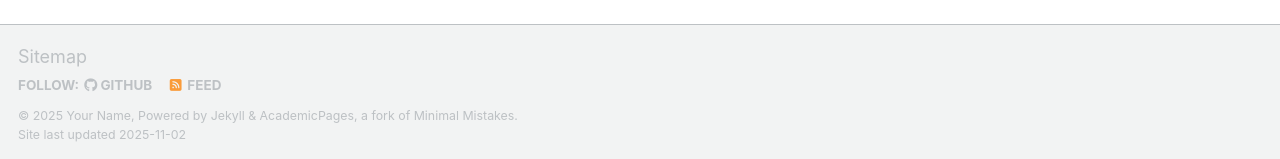
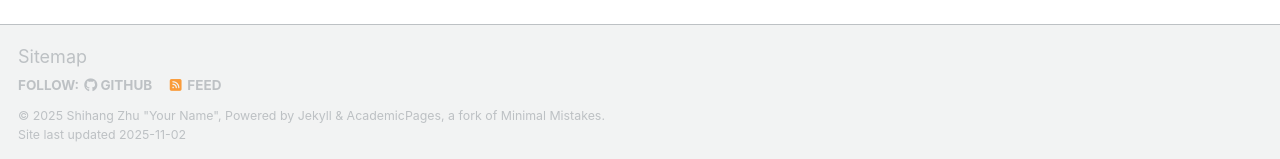
Before and after one commit to edzee3000/edzee3000.github.io, a Jekyll site: the page built from _pages/about.md, in a window 1280 px wide and 900 px high, scrolled down 2880 px. Shown: the part 738-897 px from the top of the window. Built offline with Jekyll 4.4.1, drawn with Linux system fonts in a browser that asks for light colours; some web fonts are replaced; a script that is not in the unit is left out.

Commit message:
Update personal information in _config.yml

```diff
--- a/_config.yml
+++ b/_config.yml
@@ -11,9 +11,9 @@
 site_theme               : "default" # Currently available options are "default", "air"
 title                    : "Your Name / Site Title"
 title_separator          : "-"
-name                     : &name "Your Name"
-description              : &description "Your Name's academic portfolio"   # Update this with a general description of your site, this is the default if not overridden by a page
-url                      : https://academicpages.github.io # The base hostname & protocol for your site e.g. "https://[your GitHub username].github.io",
+name                     : Shihang Zhu "Your Name"
+description              : I am an undergraduate student who enrolled in 2023 at the School of Artificial Intelligence, Nanjing University. "Your Name's academic portfolio"   # Update this with a general description of your site, this is the default if not overridden by a page
+url                      : https://edzee3000.github.io # The base hostname & protocol for your site e.g. "https://[your GitHub username].github.io",
                                                            # or if you already have some other page hosted on Github then use "https://[your GitHub username].github.io/[Your Repo Name]"
 baseurl                  : "" # the subpath of your site, e.g. "/blog"
 repository               : "academicpages/academicpages.github.io"
```
